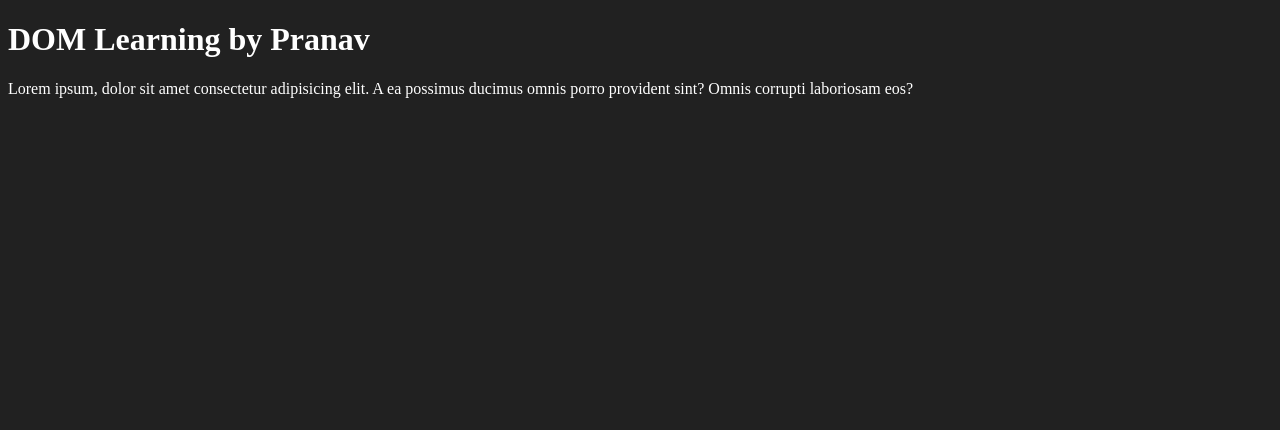
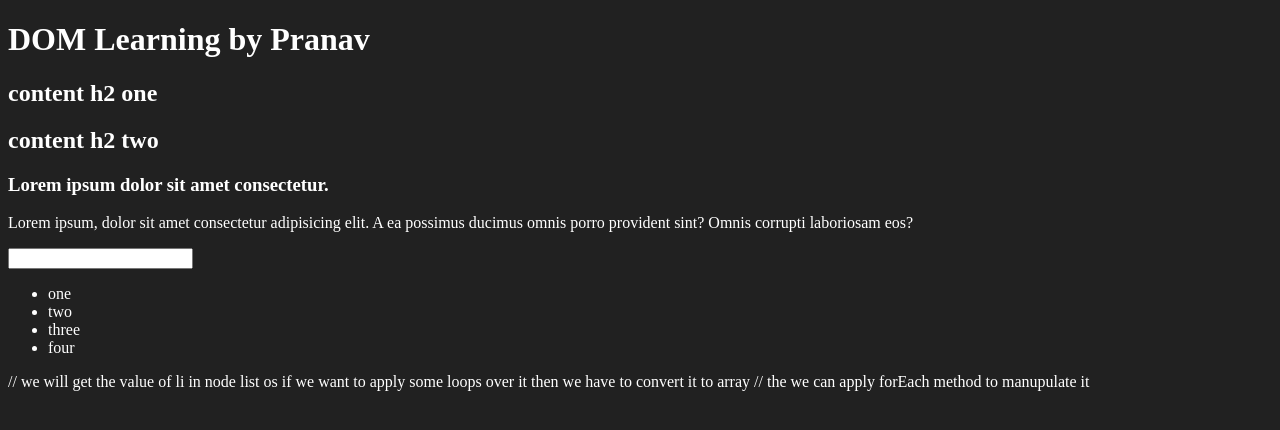
Before and after one commit to prazivi/jsPractice, a plain HTML site: page 07_DOM/one.html in a window 1280 px wide. Drawn offline with Linux system fonts and the light colour scheme.

```diff
--- a/07_DOM/one.html
+++ b/07_DOM/one.html
@@ -13,10 +13,24 @@
 </head>
 <body class="bg-black">
     <div >
-        <h1 id="title" class="heading">DOM Learning by Pranav</h1>
+        <h1 id="title" class="heading">DOM Learning by Pranav
+            <span style="display: none;">test text</span>
+        </h1>
+        <h2>content h2 one</h2>
+        <h2>content h2 two</h2>
+        <h3 class="house">Lorem ipsum dolor sit amet consectetur.</h3>
         <p>Lorem ipsum, dolor sit amet consectetur adipisicing elit. A ea possimus ducimus omnis porro provident sint? Omnis corrupti laboriosam eos?</p>
-
+<input type="password">
     </div>
-
+    <ul>
+        <li class="list">one</li>
+        <li class="list">two</li>
+        <li class="list">three</li>
+        <li class="list">four</li>
+    </ul>
 </body>
 </html>
+
+
+// we will get the value of li in node list os if we want to apply some loops over it then we have to convert it to array
+// the we can apply forEach method to manupulate it
```
